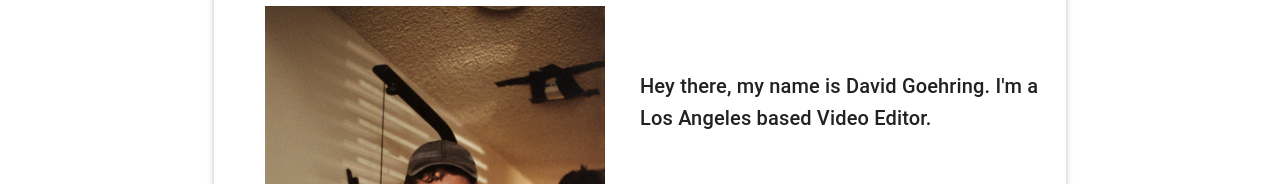
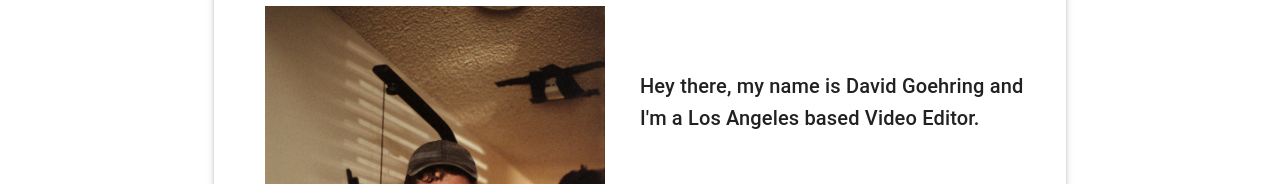
Before and after one commit to austin-rt/david-goehring.com, a Next.js app: page /about in a window 1280 px wide. Shown: the part 170-354 px from the top of the page. Built offline with nearby package versions, Linux system fonts and the light colour scheme.

Commit message:
update copy

```diff
--- a/app/about/page.tsx
+++ b/app/about/page.tsx
@@ -61,7 +61,7 @@ const About = () => {
               variant='h6'
               component='p'
             >
-              Hey there, my name is David Goehring. I'm a Los Angeles based
+              Hey there, my name is David Goehring and I'm a Los Angeles based
               Video Editor.
             </Typography>
             <Typography
```
